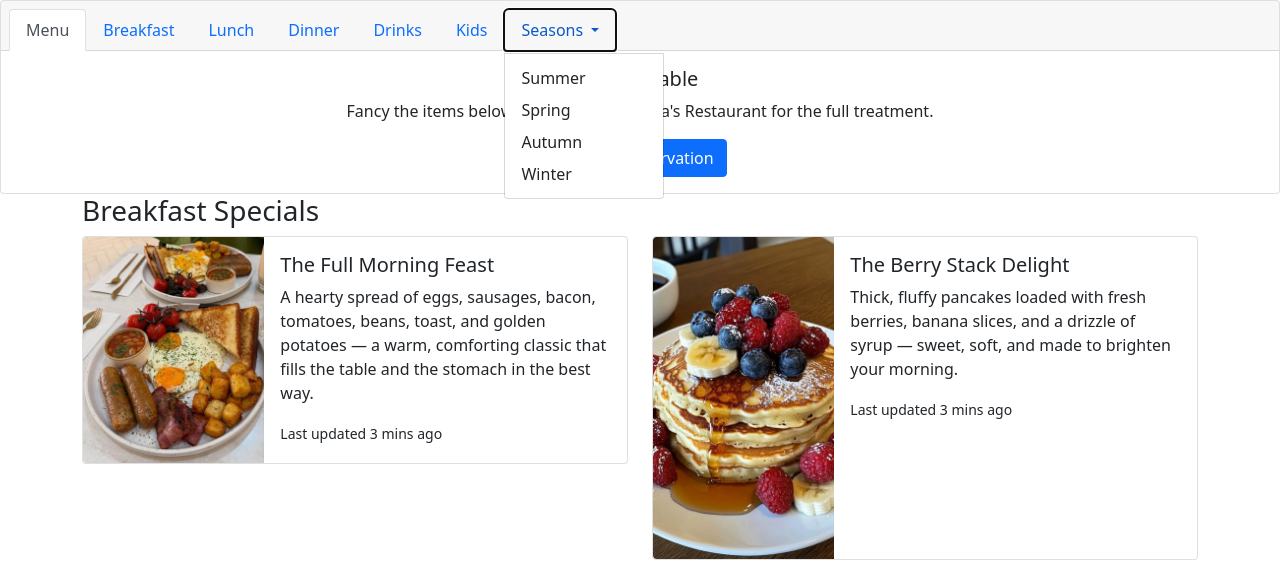
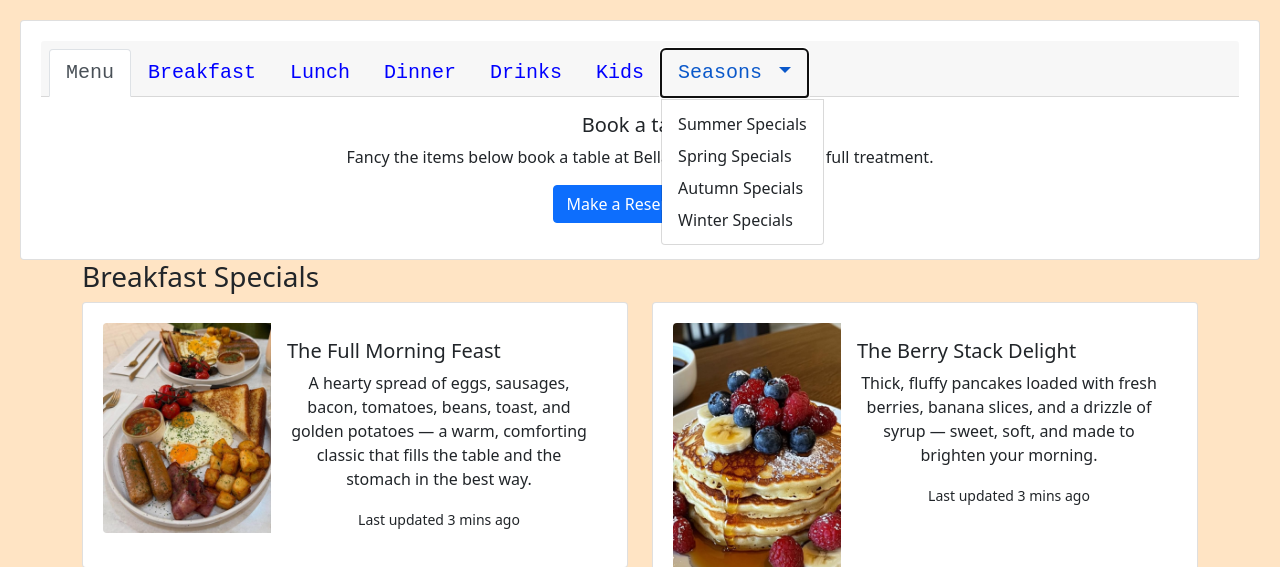
Before and after one commit to isabelugorji7-dot/SoftwarePlayground, a Django app: page /menu/ in a window 1280 px wide, after a click on "Seasons". Shown: the top 567 px of the page. Run offline with Django 5.2, Linux system fonts and the light colour scheme.

Commit message:
Create first website structure

```diff
--- a/projects/restaurant-booking-system/backend/templates/home.html
+++ b/projects/restaurant-booking-system/backend/templates/home.html
@@ -25,7 +25,7 @@
                   <a class="nav-link" href="{% url 'menu' %}">Menu</a>
                   <a class="nav-link" href="{% url 'reservations' %}">Reservations</a>
                   <a class="nav-link" href="{% url 'contact' %}">Contact Us</a>
-                  <a class="nav-link" href="{% url 'customersreview' %}">Customers Reviews</a> <!-- Frequently asked questions(faq), customer rreviews -->
+                  <a class="nav-link" href="#">Customers Reviews</a> <!-- Frequently asked questions(faq), customer rreviews -->
                   <a class="nav-link" href="{% url 'locateus'%}">Find Us</a> <!-- locate us on the map, view opening hours -->
                 </div>
               </div>
--- a/projects/restaurant-booking-system/backend/templates/menu.html
+++ b/projects/restaurant-booking-system/backend/templates/menu.html
@@ -3,14 +3,13 @@
 <head>
     <meta charset="UTF-8">
     <meta name="viewport" content="width=device-width, initial-scale=1.0">
-
     <!-- Bootstrap CSS -->
     <link href="https://cdn.jsdelivr.net/npm/bootstrap@5.0.2/dist/css/bootstrap.min.css" rel="stylesheet">
+    <title>Bella's Restaurant Menu</title>
+    <!-- Your custom CSS -->
+    {% load static %}
+    <link rel="stylesheet" href="{% static 'css/restaurant.css' %}">
 
-    <title>Bella's Restaurant Menu</title>
-
-    <!-- Your custom CSS -->
-    <link rel="stylesheet" href="../backend/restaurant.css">
 </head>
 
 <body class="menu-page">
@@ -24,19 +23,19 @@
                   <a class="nav-link active" aria-current="true" href="#">Menu</a> <!-- Expand page later and link to a single Breakfast html-->
                 </li>
                 <li class="nav-item">
-                  <a class="nav-link" href="../frontend/menus/breakfast.html">Breakfast</a> <!-- Expand page later and link to a single Breakfast html-->
+                  <a class="nav-link" href="{% url 'breakfast' %}">Breakfast</a> <!-- Expand page later and link to a single Breakfast html-->
                 </li>
                 <li class="nav-item">
-                  <a class="nav-link" href="../frontend/menus/lunch.html">Lunch</a> <!-- Expand page later and link to a single Lunch html-->
+                  <a class="nav-link" href="{% url 'lunch' %}">Lunch</a> <!-- Expand page later and link to a single Lunch html-->
                 </li>
                 <li class="nav-item">
-                    <a class="nav-link" href="../frontend/menus/dinner.html">Dinner</a> <!-- Expand page later and link to a single Dinner html-->
+                    <a class="nav-link" href="{% url 'dinner' %}">Dinner</a> <!-- Expand page later and link to a single Dinner html-->
                 </li>
                 <li class="nav-item">
-                    <a class="nav-link" href="../frontend/menus/drinks.html">Drinks</a> <!-- Expand page later and link to a single Drinks html-->
+                    <a class="nav-link" href="{% url 'drinks' %}">Drinks</a> <!-- Expand page later and link to a single Drinks html-->
                 </li>
                 <li class="nav-item">
-                    <a class="nav-link" href="../frontend/menus/kids.html">Kids</a> <!-- Expand page later and link to a single kids menu html-->
+                    <a class="nav-link" href="{% url 'kids' %}">Kids</a> <!-- Expand page later and link to a single kids menu html-->
                 </li>
 
                 <!-- ⭐ FIXED SEASONS DROPDOWN ⭐ -->
@@ -50,10 +49,10 @@
                     </a>
 
                     <ul class="dropdown-menu">
-                        <li><a class="dropdown-item" href="../frontend/menus/seasons/summer.html">Summer</a></li>
-                        <li><a class="dropdown-item" href="../frontend/menus/seasons/spring.html">Spring</a></li>
-                        <li><a class="dropdown-item" href="../frontend/menus/seasons/autumn.html">Autumn</a></li>
-                        <li><a class="dropdown-item" href="../frontend/menus/seasons/winter.html">Winter</a></li>
+                        <li><a class="dropdown-item" href="{% url 'summer' %}">Summer Specials</a></li>
+                        <li><a class="dropdown-item" href="{% url 'spring' %}">Spring Specials</a></li>
+                        <li><a class="dropdown-item" href="{% url 'autumn' %}">Autumn Specials</a></li>
+                        <li><a class="dropdown-item" href="{% url 'winter' %}">Winter Specials</a></li>
                     </ul>
                 </li>
                 <!-- ⭐ END FIX ⭐ -->
```
